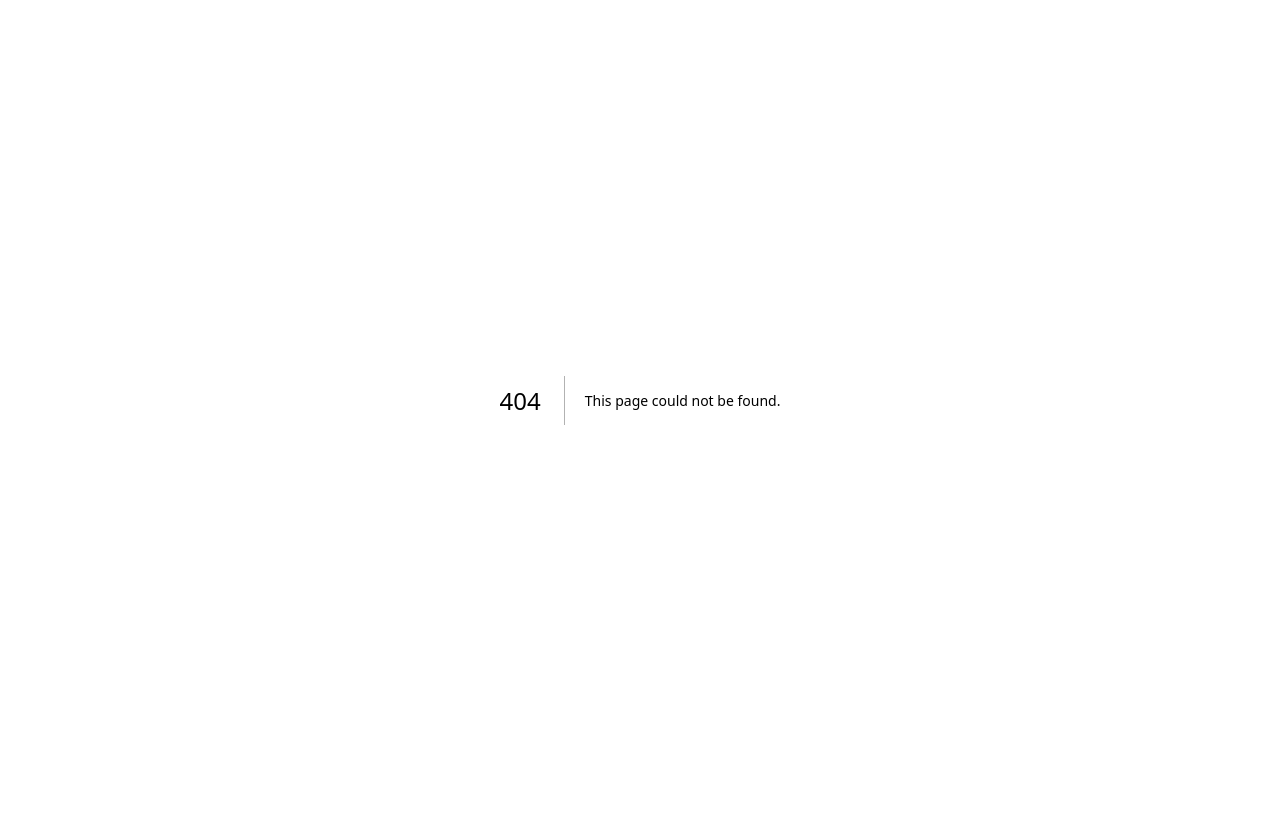
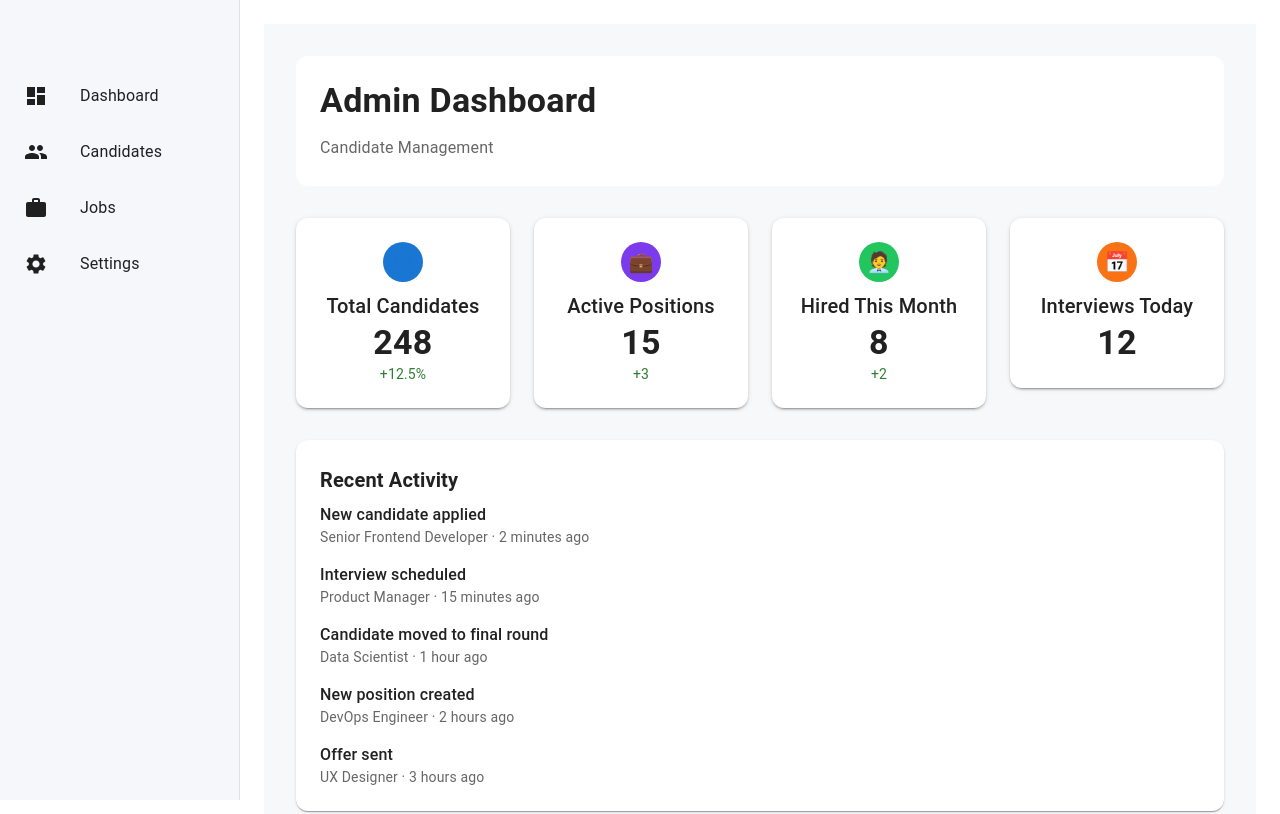
Before and after one commit to himanshu1234567-fin/job-portal, a Next.js app: page /profile in a window 1280 px wide. Before the commit this address had no page. Shown: the top 814 px of the page. Built offline with nearby package versions, Linux system fonts and the light colour scheme.

Commit message:
added UserDashboard

```diff
--- /dev/null
+++ b/src/app/profile/layout.jsx
@@ -0,0 +1,18 @@
+'use client';
+
+import { Box, CssBaseline } from '@mui/material';
+import Sidebar from './sidebar';
+//import Topbar from './topbar';
+
+export default function AdminLayout({ children }) {
+  return (
+    <Box sx={{ display: 'flex' }}>
+      <CssBaseline />
+      <Sidebar />
+      <Box component="main" sx={{ flexGrow: 1, p: 3 }}>
+        {/* <Topbar /> */}
+        {children}
+      </Box>
+    </Box>
+  );
+}
--- /dev/null
+++ b/src/app/profile/page.jsx
@@ -0,0 +1,111 @@
+"use client";
+
+import { Typography, Grid, Paper, Avatar, Button } from "@mui/material";
+
+export default function Profile() {
+  return (
+    <div style={{ background: '#f6f8fa', minHeight: '100vh', padding: '32px' }}>
+      <Paper elevation={0} sx={{ mb: 4, p: 3, borderRadius: 3, background: '#fff' }}>
+        <Typography variant="h4" fontWeight={700} gutterBottom>
+          Admin Dashboard
+        </Typography>
+        <Typography variant="subtitle1" color="text.secondary">
+          Candidate Management
+        </Typography>
+      </Paper>
+
+      <Grid container spacing={3} sx={{ mb: 4 }}>
+        <Grid item xs={12} sm={6} md={3}>
+          <Paper elevation={2} sx={{ p: 3, borderRadius: 3, textAlign: 'center', background: '#fff' }}>
+            <Avatar sx={{ bgcolor: '#1976d2', mx: 'auto', mb: 1 }}>
+              <span role="img" aria-label="candidates">👤</span>
+            </Avatar>
+            <Typography variant="h6">Total Candidates</Typography>
+            <Typography variant="h4" fontWeight={700}>248</Typography>
+            <Typography variant="body2" color="success.main">+12.5%</Typography>
+          </Paper>
+        </Grid>
+        <Grid item xs={12} sm={6} md={3}>
+          <Paper elevation={2} sx={{ p: 3, borderRadius: 3, textAlign: 'center', background: '#fff' }}>
+            <Avatar sx={{ bgcolor: '#7c3aed', mx: 'auto', mb: 1 }}>
+              <span role="img" aria-label="positions">💼</span>
+            </Avatar>
+            <Typography variant="h6">Active Positions</Typography>
+            <Typography variant="h4" fontWeight={700}>15</Typography>
+            <Typography variant="body2" color="success.main">+3</Typography>
+          </Paper>
+        </Grid>
+        <Grid item xs={12} sm={6} md={3}>
+          <Paper elevation={2} sx={{ p: 3, borderRadius: 3, textAlign: 'center', background: '#fff' }}>
+            <Avatar sx={{ bgcolor: '#22c55e', mx: 'auto', mb: 1 }}>
+              <span role="img" aria-label="hired">🧑‍💼</span>
+            </Avatar>
+            <Typography variant="h6">Hired This Month</Typography>
+            <Typography variant="h4" fontWeight={700}>8</Typography>
+            <Typography variant="body2" color="success.main">+2</Typography>
+          </Paper>
+        </Grid>
+        <Grid item xs={12} sm={6} md={3}>
+          <Paper elevation={2} sx={{ p: 3, borderRadius: 3, textAlign: 'center', background: '#fff' }}>
+            <Avatar sx={{ bgcolor: '#f97316', mx: 'auto', mb: 1 }}>
+              <span role="img" aria-label="interviews">📅</span>
+            </Avatar>
+            <Typography variant="h6">Interviews Today</Typography>
+            <Typography variant="h4" fontWeight={700}>12</Typography>
+          </Paper>
+        </Grid>
+      </Grid>
+
+      <Paper elevation={1} sx={{ p: 3, borderRadius: 3, background: '#fff', mb: 4 }}>
+        <Typography variant="h6" fontWeight={700} gutterBottom>
+          Recent Activity
+        </Typography>
+        <Grid container spacing={2}>
+          <Grid item xs={12}>
+            <Typography variant="body1" fontWeight={500}>New candidate applied</Typography>
+            <Typography variant="body2" color="text.secondary">Senior Frontend Developer · 2 minutes ago</Typography>
+          </Grid>
+          <Grid item xs={12}>
+            <Typography variant="body1" fontWeight={500}>Interview scheduled</Typography>
+            <Typography variant="body2" color="text.secondary">Product Manager · 15 minutes ago</Typography>
+          </Grid>
+          <Grid item xs={12}>
+            <Typography variant="body1" fontWeight={500}>Candidate moved to final round</Typography>
+            <Typography variant="body2" color="text.secondary">Data Scientist · 1 hour ago</Typography>
+          </Grid>
+          <Grid item xs={12}>
+            <Typography variant="body1" fontWeight={500}>New position created</Typography>
+            <Typography variant="body2" color="text.secondary">DevOps Engineer · 2 hours ago</Typography>
+          </Grid>
+          <Grid item xs={12}>
+            <Typography variant="body1" fontWeight={500}>Offer sent</Typography>
+            <Typography variant="body2" color="text.secondary">UX Designer · 3 hours ago</Typography>
+          </Grid>
+        </Grid>
+      </Paper>
+
+      <Paper elevation={1} sx={{ p: 3, borderRadius: 3, background: '#fff' }}>
+        <Typography variant="h6" fontWeight={700} gutterBottom>
+          Candidate Pipeline
+        </Typography>
+        <Grid container spacing={2}>
+          <Grid item>
+            <Button variant="outlined" sx={{ borderRadius: 2 }}>Applied</Button>
+          </Grid>
+          <Grid item>
+            <Button variant="outlined" color="info" sx={{ borderRadius: 2 }}>Screening</Button>
+          </Grid>
+          <Grid item>
+            <Button variant="outlined" color="warning" sx={{ borderRadius: 2 }}>Interview</Button>
+          </Grid>
+          <Grid item>
+            <Button variant="outlined" color="secondary" sx={{ borderRadius: 2 }}>Final Round</Button>
+          </Grid>
+          <Grid item>
+            <Button variant="outlined" color="success" sx={{ borderRadius: 2 }}>Offer</Button>
+          </Grid>
+        </Grid>
+      </Paper>
+    </div>
+  );
+}
--- /dev/null
+++ b/src/app/profile/sidebar.jsx
@@ -0,0 +1,73 @@
+'use client';
+
+import {
+  Drawer,
+  List,
+  ListItemButton,
+  ListItemIcon,
+  ListItemText,
+  Toolbar,
+  Box,
+} from '@mui/material';
+import DashboardIcon from '@mui/icons-material/Dashboard';
+import PeopleIcon from '@mui/icons-material/People';
+import WorkIcon from '@mui/icons-material/Work';
+import SettingsIcon from '@mui/icons-material/Settings';
+import Link from 'next/link';
+import { usePathname } from 'next/navigation';
+
+const drawerWidth = 240;
+
+const navItems = [
+  { label: 'Dashboard', path: '/admin', icon: <DashboardIcon /> },
+  { label: 'Candidates', path: '/admin/candidates', icon: <PeopleIcon /> },
+  { label: 'Jobs', path: '/admin/jobs', icon: <WorkIcon /> },
+  { label: 'Settings', path: '/admin/settings', icon: <SettingsIcon /> },
+];
+
+export default function Sidebar() {
+  const pathname = usePathname();
+
+  return (
+    <Drawer
+      variant="permanent"
+      sx={{
+        width: drawerWidth,
+        flexShrink: 0,
+        [`& .MuiDrawer-paper`]: {
+          width: drawerWidth,
+          boxSizing: 'border-box',
+          backgroundColor: '#f5f7fb',
+          borderRight: '1px solid #e0e0e0',
+        },
+      }}
+    >
+      <Toolbar />
+      <Box sx={{ overflow: 'auto' }}>
+        <List>
+          {navItems.map((item) => (
+            <Link href={item.path} key={item.label} passHref legacyBehavior>
+              <ListItemButton
+                selected={pathname === item.path}
+                sx={{
+                  mx: 1,
+                  borderRadius: 2,
+                  mb: 1,
+                  color: pathname === item.path ? '#1976d2' : 'inherit',
+                  backgroundColor: pathname === item.path ? '#e3f2fd' : 'transparent',
+                  '&:hover': {
+                    backgroundColor: '#e3f2fd',
+                    color: '#1976d2',
+                  },
+                }}
+              >
+                <ListItemIcon sx={{ color: 'inherit' }}>{item.icon}</ListItemIcon>
+                <ListItemText primary={item.label} />
+              </ListItemButton>
+            </Link>
+          ))}
+        </List>
+      </Box>
+    </Drawer>
+  );
+}
--- /dev/null
+++ b/src/app/profile/topbar.jsx
@@ -0,0 +1,15 @@
+'use client';
+
+import { AppBar, Toolbar, Typography } from '@mui/material';
+
+export default function Topbar() {
+  return (
+    <AppBar position="static" color="default" elevation={1}>
+      <Toolbar>
+        <Typography variant="h6" noWrap>
+          Candidate Life Cycle Admin Panel
+        </Typography>
+      </Toolbar>
+    </AppBar>
+  );
+}
```
Also changed, not shown: package.json (+5 -3 lines), 1 other file (tests, documents, lock files or other folders).
